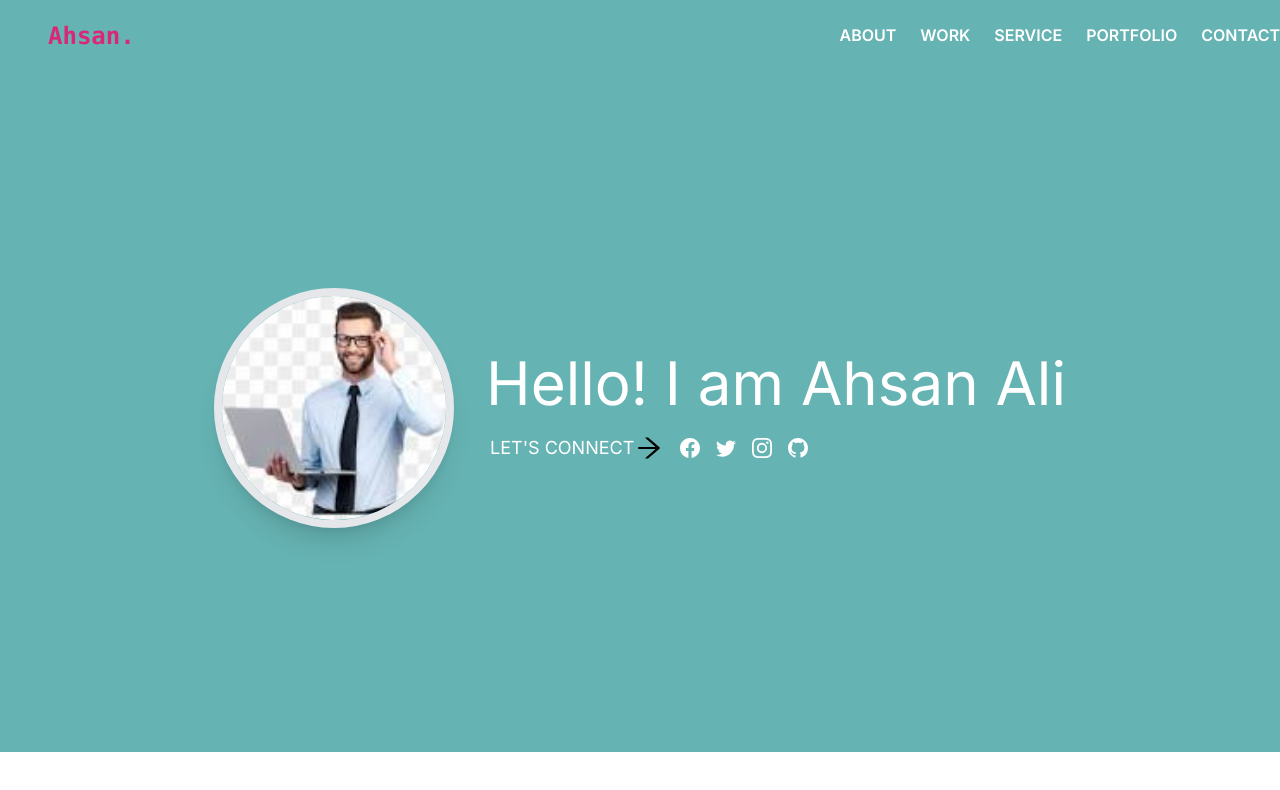
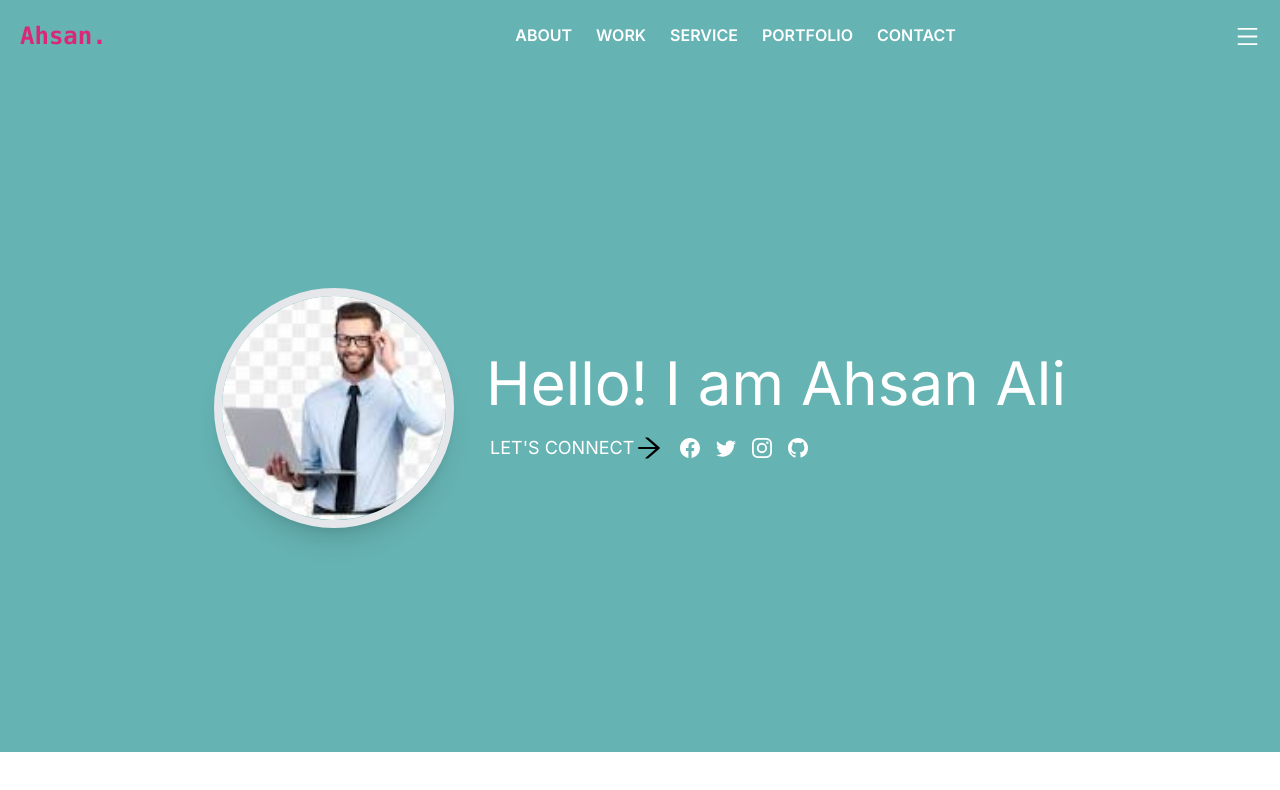
Before and after one commit to ahsanali7893/Portfolio, a Next.js app: page / in a window 1280 px wide. Shown: the top 790 px of the page. Built offline with nearby package versions, Linux system fonts and the light colour scheme.

Commit message:
initial changes

```diff
--- a/src/components/Navbar/page.tsx
+++ b/src/components/Navbar/page.tsx
@@ -1,4 +1,4 @@
-"use client"
+"use client";
 import Link from "next/link";
 import React, { useState } from "react";
 import { useRouter } from "next/router";
@@ -6,11 +6,7 @@ import { AiOutlineMenu } from "react-icons/ai";
 import { Url } from "next/dist/shared/lib/router/router";
 
 const Navbar = () => {
-
-
-  const triggerNavItem = (url: Url) => {
-
-  };
+  const triggerNavItem = (url: Url) => {};
 
   const [menuOpen, setMenuOpen] = useState(false);
 
@@ -20,10 +16,10 @@ const Navbar = () => {
 
   return (
     <div className="w-full z-50 top-0 py-3 sm:py-5 absolute">
-      <div className="container flex items-center justify-between">
+      <div className="container flex items-center justify-between px-5">
         <div>
           <Link href="/">
-            <h1 className="font-mono w-24 lg:w-48 text-2xl font-extrabold mx-12 text-pink-600">
+            <h1 className="font-mono w-24 lg:w-48 text-2xl font-extrabold text-pink-600">
               Ahsan.
             </h1>
           </Link>
@@ -76,9 +72,9 @@ const Navbar = () => {
               <span className="block h-0.5 w-full bg-transparent group-hover:bg-yellow-500"></span>
             </li>
           </div>
-          <div onClick={handleNav} className="md:hidden cursor-pointer pl-24">
-            <AiOutlineMenu size={25} />
-          </div>
+        </div>
+        <div onClick={handleNav} className=" cursor-pointer">
+          <AiOutlineMenu size={25} className="text-white" />
         </div>
       </div>
     </div>
```
